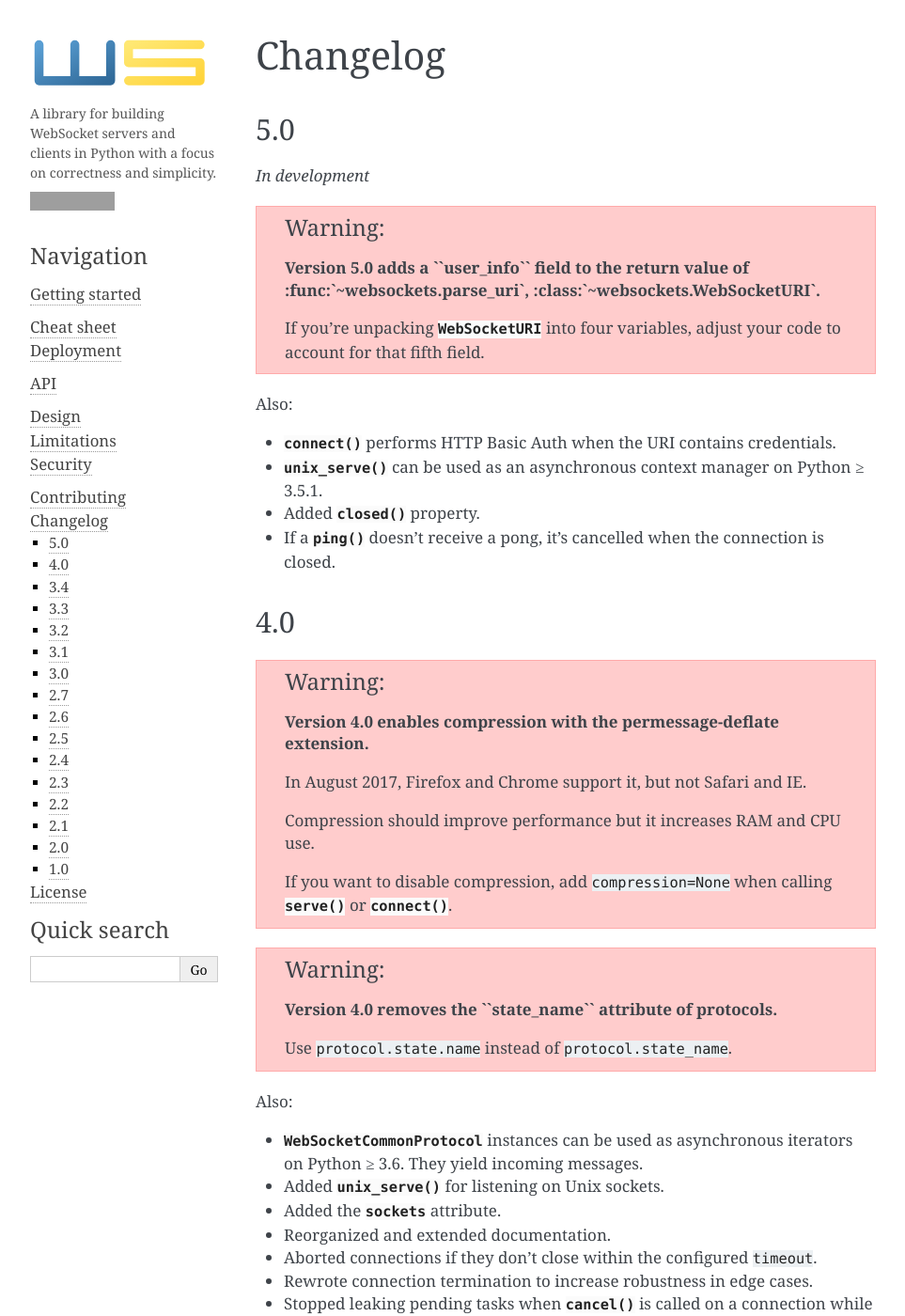
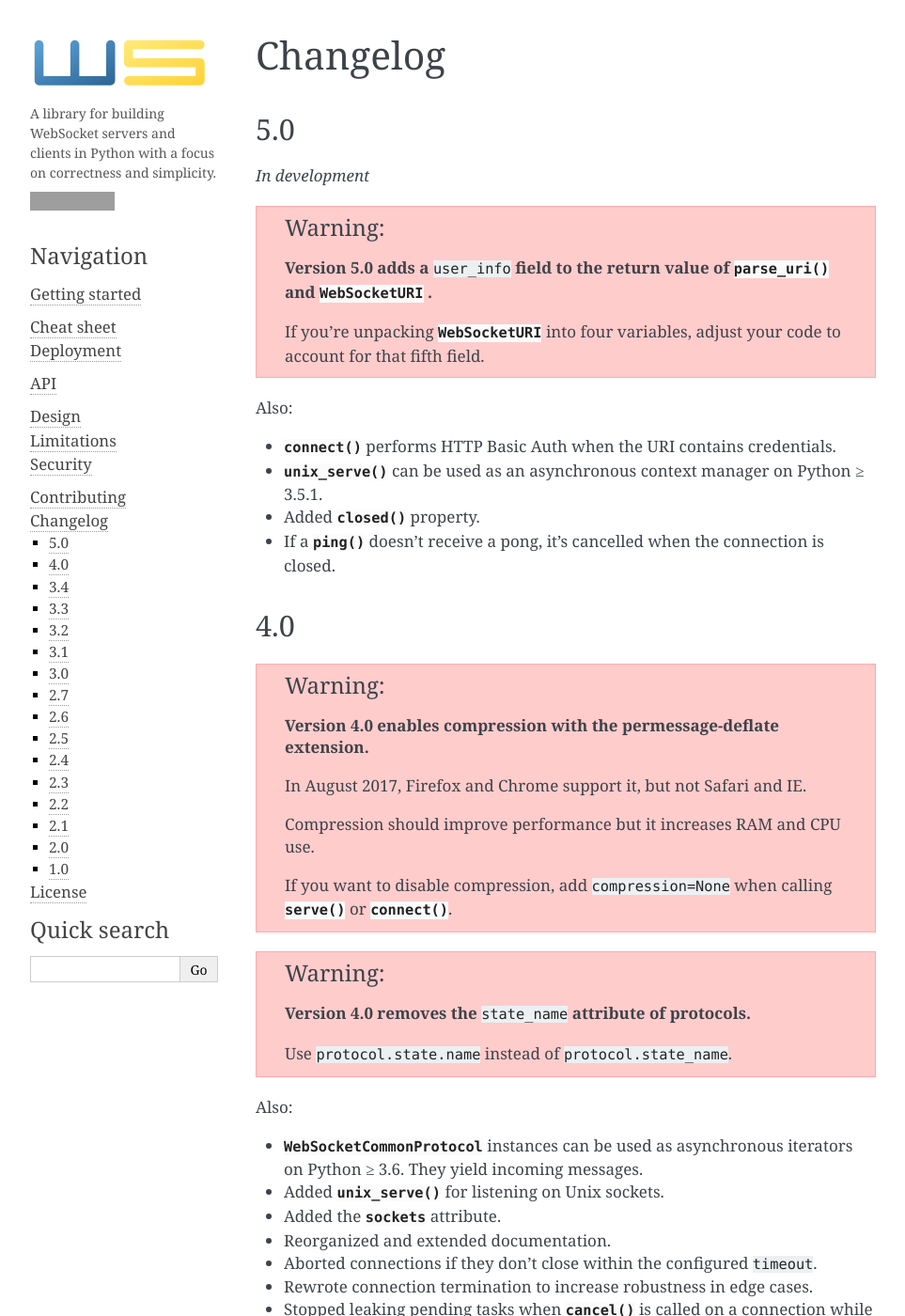
Before and after one commit to python-websockets/websockets, a Sphinx documentation site: the page built from docs/changelog.rst, in a window 1280 px wide and 1400 px high. Shown: the whole window at 94% size, without its empty margins (148-1111 px from the left). Built offline with Sphinx 7.4.7, drawn with Linux system fonts in a browser that asks for light colours; grey boxes are pictures that could not be loaded.

Commit message:
Fix a couple formatting issues.

```diff
--- a/docs/changelog.rst
+++ b/docs/changelog.rst
@@ -10,8 +10,8 @@ Changelog
 
 .. warning::
 
-    **Version 5.0 adds a ``user_info`` field to the return value of
-    :func:`~websockets.parse_uri`, :class:`~websockets.WebSocketURI`.**
+    **Version 5.0 adds a** ``user_info`` **field to the return value of**
+    :func:`~uri.parse_uri` **and** :class:`~uri.WebSocketURI` **.**
 
     If you're unpacking :class:`~websockets.WebSocketURI` into four variables,
     adjust your code to account for that fifth field.
@@ -45,7 +45,7 @@ Also:
 
 .. warning::
 
-    **Version 4.0 removes the ``state_name`` attribute of protocols.**
+    **Version 4.0 removes the** ``state_name`` **attribute of protocols.**
 
     Use ``protocol.state.name`` instead of ``protocol.state_name``.
 
```
